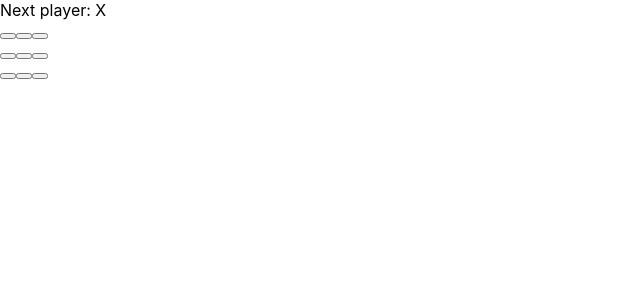
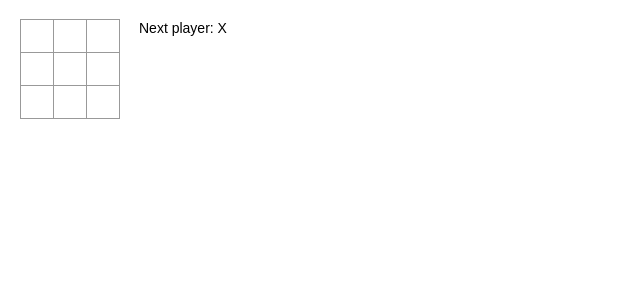
Before and after one commit to mattskel/google-maps-leftify-route, a React (Create React App) app: page / in a window 1280 px wide. Shown: the top 300 px of the page, without its empty margins (0-640 px from the left). Built offline with nearby package versions, Linux system fonts and the light colour scheme.

Commit message:
Move control to top game layer.

```diff
--- a/package.json
+++ b/package.json
@@ -6,6 +6,7 @@
     "@testing-library/jest-dom": "^5.11.4",
     "@testing-library/react": "^11.1.0",
     "@testing-library/user-event": "^12.1.10",
+    "google-maps-react": "^2.0.6",
     "react": "^17.0.2",
     "react-dom": "^17.0.2",
     "react-scripts": "4.0.3",
--- a/public/index.html
+++ b/public/index.html
@@ -24,7 +24,7 @@
       work correctly both with client-side routing and a non-root public URL.
       Learn how to configure a non-root public URL by running `npm run build`.
     -->
-    <title>React App</title>
+    <title>Google map route leftify</title>
   </head>
   <body>
     <noscript>You need to enable JavaScript to run this app.</noscript>
--- a/src/App.css
+++ b/src/App.css
@@ -14,7 +14,7 @@
 }
 
 .App-header {
-  background-color: #282c34;
+  background-color: blanchedalmond;
   min-height: 100vh;
   display: flex;
   flex-direction: column;
--- a/src/index.css
+++ b/src/index.css
@@ -1,4 +1,4 @@
-body {
+/* body {
   margin: 0;
   font-family: -apple-system, BlinkMacSystemFont, 'Segoe UI', 'Roboto', 'Oxygen',
     'Ubuntu', 'Cantarell', 'Fira Sans', 'Droid Sans', 'Helvetica Neue',
@@ -10,4 +10,55 @@ body {
 code {
   font-family: source-code-pro, Menlo, Monaco, Consolas, 'Courier New',
     monospace;
+} */
+
+body {
+  font: 14px "Century Gothic", Futura, sans-serif;
+  margin: 20px;
 }
+
+ol, ul {
+  padding-left: 30px;
+}
+
+.board-row:after {
+  clear: both;
+  content: "";
+  display: table;
+}
+
+.status {
+  margin-bottom: 10px;
+}
+
+.square {
+  background: #fff;
+  border: 1px solid #999;
+  float: left;
+  font-size: 24px;
+  font-weight: bold;
+  line-height: 34px;
+  height: 34px;
+  margin-right: -1px;
+  margin-top: -1px;
+  padding: 0;
+  text-align: center;
+  width: 34px;
+}
+
+.square:focus {
+  outline: none;
+}
+
+.kbd-navigation .square:focus {
+  background: #ddd;
+}
+
+.game {
+  display: flex;
+  flex-direction: row;
+}
+
+.game-info {
+  margin-left: 20px;
+}
--- a/src/index.js
+++ b/src/index.js
@@ -46,37 +46,36 @@ function Square(props) {
 }
 
 class Board extends React.Component {
-  constructor(props) {
-    super(props);
-    this.state = {
-      squares: Array(9).fill(null),
-      xIsNext: true,
-    }
-  }
+  // constructor(props) {
+  //   super(props);
+  //   this.state = {
+  //     // squares: Array(9).fill(null),
+  //     // xIsNext: true,
+  //     squares: props.squares,
+  //     xIsNext: props.xIsNext
+  //   }
+  // }
 
-  handleClick(i) {
-    // this.state.squares[i] =
-    // console.log(i);
-    // Return early if the game is already won or if the square is already clicked
-    // if ()
-    const squares = this.state.squares.slice(); // Use slice to create a copy
-    if (calculateWinner(squares) || squares[i]) {
-      return;
-    }
-    // squares[i] = 'X';
-    squares[i] = (this.state.xIsNext) ? 'X' : 'O';
-    this.setState({
-      squares: squares,
-      xIsNext: !this.state.xIsNext
-    });
-  }
+  // handleClick(i) {
+  //   const squares = this.state.squares.slice(); // Use slice to create a copy
+  //   if (calculateWinner(squares) || squares[i]) {
+  //     return;
+  //   }
+  //   // squares[i] = 'X';
+  //   squares[i] = (this.state.xIsNext) ? 'X' : 'O';
+  //   this.setState({
+  //     squares: squares,
+  //     xIsNext: !this.state.xIsNext
+  //   });
+  // }
 
   renderSquare(i) {
     // return <Square value={this.state.squares[i]} />;
+    // console.log('renderSquare');
     return (
       <Square
-        value={this.state.squares[i]}
-        onClick={() => this.handleClick(i)}
+        value={this.props.squares[i]}
+        onClick={() => this.props.onClick(i)}
       />
     );
   }
@@ -84,17 +83,17 @@ class Board extends React.Component {
   render() {
     // const status = 'Next player: X';
     // const status = 'Next player: ' + (this.state.xIsNext ? 'X' : 'O');
-    const winner = calculateWinner(this.state.squares);
-    let status;
-    if (winner) {
-      status = 'Winner: ' + winner;
-    } else {
-      status = 'Next player: ' + (this.state.xIsNext ? 'X' : 'O');
-    }
+    // const winner = calculateWinner(this.state.squares);
+    // let status;
+    // if (winner) {
+    //   status = 'Winner: ' + winner;
+    // } else {
+    //   status = 'Next player: ' + (this.state.xIsNext ? 'X' : 'O');
+    // }
 
     return (
       <div>
-        <div className="status">{status}</div>
+        {/* <div className="status">{status}</div> */}
         <div className="board-row">
           {this.renderSquare(0)}
           {this.renderSquare(1)}
@@ -116,14 +115,75 @@ class Board extends React.Component {
 }
 
 class Game extends React.Component {
+  constructor(props) {
+    super(props);
+    this.state = {
+      history: [{
+        squares: Array(9).fill(null)
+      }],
+      xIsNext: true,
+    }
+
+    // console.log('constructor');
+    // console.log(this.state);
+  }
+
+  // renderBoard() {
+  //   // Get the most recent
+  //   const mostRecent =this.state.history[this.state.history.length - 1]
+  //   return (
+  //     <Board
+  //       sqaures={mostRecent.squares}
+  //       xIsNext={this.state.xIsNext}
+  //     />
+  //   )
+  // }
+  handleClick(i) {
+    // console.log('handleClick');
+    // console.log(i);
+    const history = this.state.history;
+    const current = history[history.length - 1];
+    const squares = current.squares.slice();
+    console.log(squares);
+    if (calculateWinner(squares) || squares[i]) {
+      console.log('winner')
+      return;
+    }
+
+    squares[i] = (this.state.xIsNext) ? 'X' : 'O';
+    this.setState({
+      // history: history.push(squares),
+      history: history.concat([{
+        squares: squares,
+      }]),
+      xIsNext: !this.state.xIsNext
+    });
+  }
+
   render() {
+    // console.log('render')
+    // console.log(this.state);
+    const history = this.state.history
+    const current = history[history.length - 1];
+    console.log(current)
+    const winner = calculateWinner(current.squares);
+    let status;
+    if (winner) {
+      status = 'Winner: ' + winner;
+    } else {
+      status = 'Next player: ' + (this.state.xIsNext ? 'X' : 'O');
+    }
+    // console.log(current.squares);
     return (
       <div className="game">
         <div className="game-board">
-          <Board />
+          <Board
+            squares={current.squares}
+            onClick={(i) => this.handleClick(i)}
+          />
         </div>
         <div className="game-info">
-          <div>{/* status */}</div>
+          <div>{status}</div>
           <ol>{/* TODO */}</ol>
         </div>
       </div>
```
Also changed, not shown: src/App.js (+70 -22 lines), 1 other file (tests, documents, lock files or other folders).
